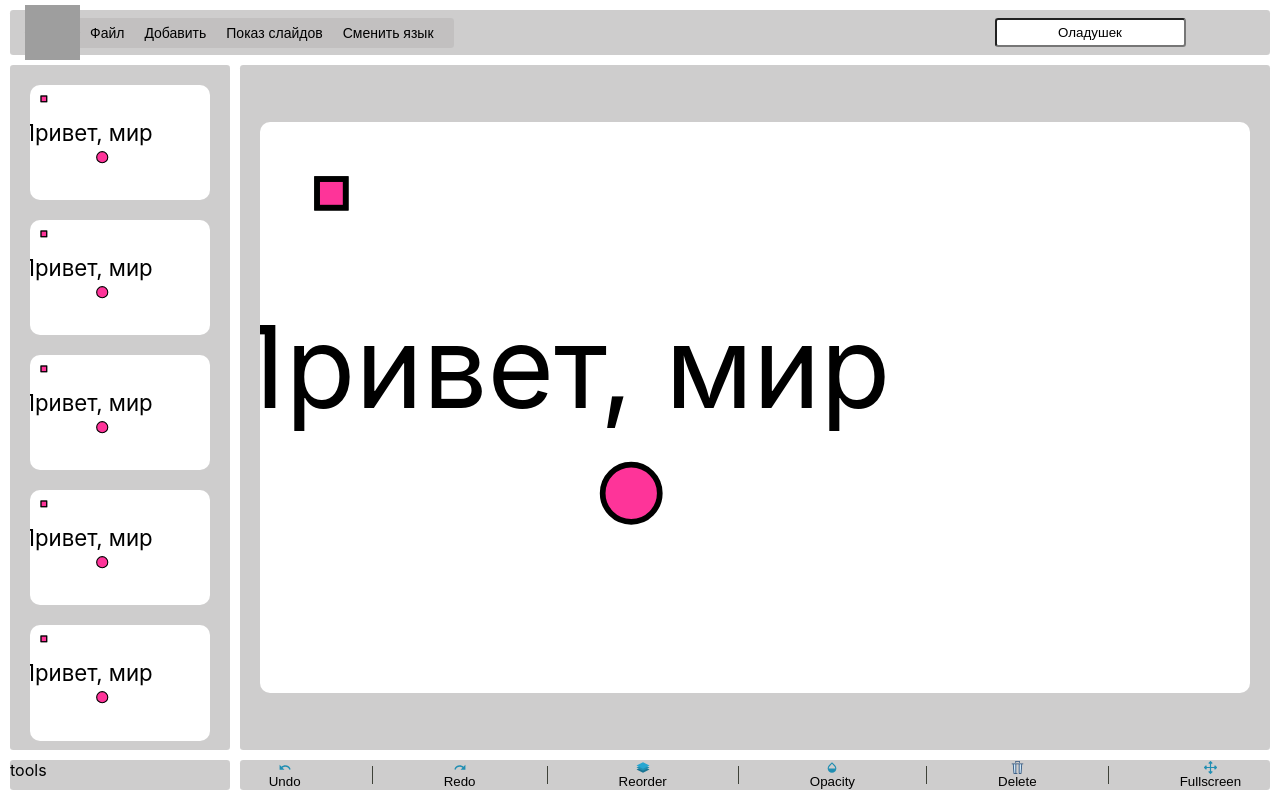
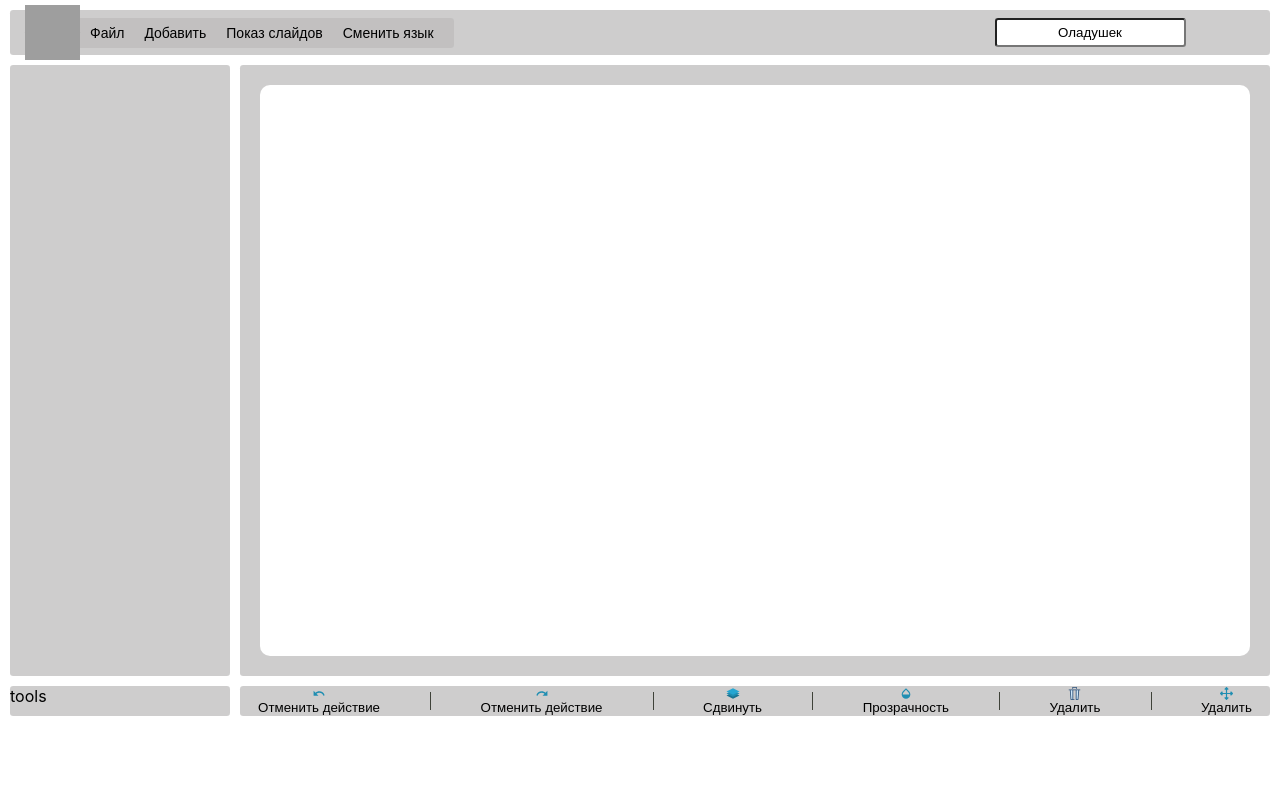
Before and after one commit to pklgn/project-os, a React (Create React App) app: page / in a window 1280 px wide. Built offline with nearby package versions, Linux system fonts and the light colour scheme; grey boxes are pictures that could not be loaded.

Commit message:
фича: смена локализации во всем проекте

```diff
--- a/src/App.tsx
+++ b/src/App.tsx
@@ -1,14 +1,25 @@
-import React from "react";
+import React, { useState, createContext } from "react";
 import "./App.css";
 import { PresentationEditor } from "./components/PresentationEditor/PresentationEditor";
-import { getL18nObject } from "./l18n/l18n";
+import { getL18nObject, l18nType } from "./l18n/l18n";
 
-const locale = getL18nObject('ru_RU');
-export const LocaleContext = React.createContext(locale);
+export type LocaleContextType = {
+  locale: l18nType,
+  changeLocale: React.Dispatch<React.SetStateAction<l18nType>> | undefined
+}
+
+const initialLocaleContext: LocaleContextType = {
+  locale: getL18nObject('ru_RU'),
+  changeLocale: undefined
+}
+
+export const LocaleContext = createContext(initialLocaleContext);
 
 function App() {
+  const [locale, changeLocale] = useState(getL18nObject('ru_RU'));
+
   return (
-    <LocaleContext.Provider value={locale}>
+    <LocaleContext.Provider value={{locale, changeLocale}}>
       <PresentationEditor />
     </LocaleContext.Provider>
   );
--- a/src/components/AppContent/SidePanel/SidePanel.tsx
+++ b/src/components/AppContent/SidePanel/SidePanel.tsx
@@ -1,20 +1,15 @@
-import React from 'react';
 import { SlideList } from "../SlideList/SlideList";
 import styles from "./SidePanel.module.css"
-import { mockSlide } from "../../../model/mock/mockSlide";
+
+import { useSelector } from 'react-redux';
+import { RootState } from '../../../redux/reducers/rootReducer';
 
 function SidePanel() {
+    const state = useSelector((state: RootState) => state.presentation);
+
     //TODO получать здесь список слайдов
     return <div className={styles['slide-list']}>
-        <SlideList slidesList={[
-            mockSlide,
-            mockSlide,
-            mockSlide,
-            mockSlide,
-            mockSlide,
-            mockSlide,
-            mockSlide,
-        ]}/>
+        <SlideList slidesList={state.presentation.slidesList}/>
     </div>
 }
 
--- a/src/components/AppContent/Slide/SlideComponent.tsx
+++ b/src/components/AppContent/Slide/SlideComponent.tsx
@@ -7,7 +7,7 @@ import {Slide} from "../../../model/types";
 import {getSlideElementType} from "../../../model/utils/tools";
 
 type SlideProps = {
-    slide: Slide,
+    slide: Slide | undefined,
 }
 
 export function SlideComponent(props: SlideProps) {
@@ -27,7 +27,8 @@ export function SlideComponent(props: SlideProps) {
         data-scale={scale}
     >
         {
-            props.slide.elementsList.map((element) => {
+            (props.slide !== undefined)
+            ? props.slide.elementsList.map((element) => {
                 switch (getSlideElementType(element.content)) {
                     case 'TEXT':
                         return <TextElementComponent element={element}/>
@@ -37,6 +38,7 @@ export function SlideComponent(props: SlideProps) {
                         return <PictureElementComponent element={element}/>
                 }
             })
+            : ''
         }
     </svg>
 }
--- a/src/components/AppContent/Slide/SlideWrapper.tsx
+++ b/src/components/AppContent/Slide/SlideWrapper.tsx
@@ -1,9 +1,13 @@
 import styles from "./Slide.module.css";
 import wrapperStyles from "./SlideWrapper.module.css"
+
 import { useResize } from "../../utils/useResize";
 import { useEffect, useRef } from "react";
 import { SlideComponent } from "./SlideComponent";
-import {mockSlide} from "../../../model/mock/mockSlide";
+
+import { useSelector } from "react-redux";
+import { RootState } from "../../../redux/reducers/rootReducer";
+import { Slide } from "../../../model/types";
 
 const SlideParams = {
     ASPECT_RATIO: 1.62,
@@ -11,7 +15,8 @@ const SlideParams = {
 }
 
 export function SlideWrapper() {
-    //TODO получать здесь через store данные для текущего отображаемого слайда
+    const state = useSelector((state: RootState) => state.presentation);
+
     const ref = useRef<HTMLDivElement>(null)
     const [width] = useResize(ref)
     const maxHeight = SlideParams.MAX_PAGE_HEIGHT_RATIO * window.innerHeight
@@ -27,12 +32,18 @@ export function SlideWrapper() {
         }
     }, [ref, width, maxHeight])
 
+    const currSlideId: string = state.selectedSlidesIds[0] ?? '-';
+    const currSlideIndex: number = state.presentation.slidesList.findIndex(slide => slide.id = currSlideId);
+    const currSlide: Slide | undefined = (currSlideId === '-')
+        ? undefined
+        : state.presentation.slidesList[currSlideIndex];
+
     return <div className={wrapperStyles.wrapper}>
             <div
             className={styles.slide}
             ref={ref}
         >
-            <SlideComponent slide={mockSlide}/>
+            <SlideComponent slide={currSlide}/>
         </div>
     </div>
 }
--- a/src/components/AppContent/SlideList/SlideList.tsx
+++ b/src/components/AppContent/SlideList/SlideList.tsx
@@ -17,7 +17,7 @@ export function SlideList(props: SlideListProps) {
     >
         {
             props.slidesList.map((slide) => {
-                return <SlideListItem item={slide} key={generateUUId()}/>
+                return <SlideListItem item={slide} key={slide.id}/>
             })
         }
     </ul>
--- a/src/components/AppFooter/ElementListTool/ElementListTool.tsx
+++ b/src/components/AppFooter/ElementListTool/ElementListTool.tsx
@@ -1,4 +1,8 @@
 import styles from "./ElementListTool.module.css";
+
+import { useContext } from "react";
+import { LocaleContext, LocaleContextType } from "../../../App";
+
 import { Button } from "../../common/Button/Button"
 import { Undo } from "../../common/icons/Undo/Undo";
 import { Redo } from "../../common/icons/Redo/Redo";
@@ -13,17 +17,19 @@ type ElementListToolProps = {
 }
 
 export function ElementListTool(props: ElementListToolProps): JSX.Element {
+    const localeContext: LocaleContextType = useContext(LocaleContext);
+
     return <div className={styles["element-tools"]}>
-        <Button text="Undo" state="disabled" contentType="icon" content={{hotkeyInfo: "", icon: <Undo />}} foo={() => undefined}/>
+        <Button text={localeContext.locale.localization.undo_word} state="disabled" contentType="icon" content={{hotkeyInfo: "", icon: <Undo />}} foo={() => undefined}/>
         <VerticalLine />
-        <Button text="Redo" state="disabled" contentType="icon" content={{hotkeyInfo: "", icon: <Redo />}} foo={() => undefined}/>
+        <Button text={localeContext.locale.localization.redo_word} state="disabled" contentType="icon" content={{hotkeyInfo: "", icon: <Redo />}} foo={() => undefined}/>
         <VerticalLine />
-        <Button  text="Reorder" state="disabled" contentType="icon" content={{hotkeyInfo: "", icon: <Reorder />}} foo={props.foo}/>
+        <Button  text={localeContext.locale.localization.reorder_word} state="disabled" contentType="icon" content={{hotkeyInfo: "", icon: <Reorder />}} foo={props.foo}/>
         <VerticalLine />
-        <Button text="Opacity" state="disabled" contentType="icon" content={{hotkeyInfo: "", icon: <Opacity />}} foo={() => undefined}/>
+        <Button text={localeContext.locale.localization.opacity_word} state="disabled" contentType="icon" content={{hotkeyInfo: "", icon: <Opacity />}} foo={() => undefined}/>
         <VerticalLine />
-        <Button text="Delete" state="disabled" contentType="icon" content={{hotkeyInfo: "", icon: <Delete />}} foo={() => undefined}/>
+        <Button text={localeContext.locale.localization.delete_word} state="disabled" contentType="icon" content={{hotkeyInfo: "", icon: <Delete />}} foo={() => undefined}/>
         <VerticalLine />
-        <Button text="Fullscreen" state="disabled" contentType="icon" content={{hotkeyInfo: "", icon: <Fullscreen />}} foo={() => undefined}/>
+        <Button text={localeContext.locale.localization.delete_word} state="disabled" contentType="icon" content={{hotkeyInfo: "", icon: <Fullscreen />}} foo={() => undefined}/>
     </div>;
 }
--- a/src/components/AppFooter/ReorderList Tool/ReorderListTool.tsx
+++ b/src/components/AppFooter/ReorderList Tool/ReorderListTool.tsx
@@ -1,4 +1,8 @@
 import styles from "./ReorderListTool.module.css";
+
+import { useContext } from "react";
+import { LocaleContext, LocaleContextType } from "../../../App";
+
 import { Button } from "../../common/Button/Button"
 import { VerticalLine } from "../../common/VerticalLine/VerticalLine";
 import { LayerBackward } from "../../common/icons/LayerBackward/LayerBackward";
@@ -11,13 +15,15 @@ type ReorderListToolProps = {
 }
 
 export function ReorderListTool(props: ReorderListToolProps): JSX.Element {
+    const localeContext: LocaleContextType = useContext(LocaleContext);
+
     return <div className={styles["reorder-tools"]}>
-        <Button text="Backward" state="disabled" contentType="icon" content={{hotkeyInfo: "", icon: <LayerBackward />}} foo={props.foo}/>
+        <Button text={localeContext.locale.localization.backward_word} state="disabled" contentType="icon" content={{hotkeyInfo: "", icon: <LayerBackward />}} foo={props.foo}/>
         <VerticalLine />
-        <Button text="Back" state="disabled" contentType="icon" content={{hotkeyInfo: "", icon: <LayerBackground />}} foo={props.foo}/>
+        <Button text={localeContext.locale.localization.back_word} state="disabled" contentType="icon" content={{hotkeyInfo: "", icon: <LayerBackground />}} foo={props.foo}/>
         <VerticalLine />
-        <Button text="Forward" state="disabled" contentType="icon" content={{hotkeyInfo: "", icon: <LayerForward />}} foo={props.foo}/>
+        <Button text={localeContext.locale.localization.forward_word} state="disabled" contentType="icon" content={{hotkeyInfo: "", icon: <LayerForward />}} foo={props.foo}/>
         <VerticalLine />
-        <Button text="Front" state="disabled" contentType="icon" content={{hotkeyInfo: "", icon: <LayerForeground />}} foo={props.foo}/>
+        <Button text={localeContext.locale.localization.front_word} state="disabled" contentType="icon" content={{hotkeyInfo: "", icon: <LayerForeground />}} foo={props.foo}/>
     </div>
 }
--- a/src/components/common/ToolBar/ToolBar.tsx
+++ b/src/components/common/ToolBar/ToolBar.tsx
@@ -11,13 +11,15 @@ export function ToolBar() {
         console.log('ok!');
     }
 
-    const [localeContext, setLocaleContext] = useState(useContext(LocaleContext));
+    const localeContext = useContext(LocaleContext);
 
     const toggleLocaleContext = () => {
-        if (localeContext.currLocale === 'en_EN') {
-            setLocaleContext(getL18nObject('ru_RU'));
-        } else if (localeContext.currLocale === 'ru_RU') {
-            setLocaleContext(getL18nObject('en_EN'));
+        if (localeContext.changeLocale !== undefined) {
+            if (localeContext.locale.currLocale === 'en_EN') {
+                localeContext.changeLocale(getL18nObject('ru_RU'));
+            } else if (localeContext.locale.currLocale === 'ru_RU') {
+                localeContext.changeLocale(getL18nObject('en_EN'));
+            }
         }
     }
 
@@ -25,92 +27,92 @@ export function ToolBar() {
         <div className={styles['top-bar']}>
             <div className={styles['top-bar__button-list']}>
                 <DropdownMenu
-                    summoningButtonText={localeContext.localization.file_word}
+                    summoningButtonText={localeContext.locale.localization.file_word}
                     summoningButtonType="text"
                     summoningButtonPlace="above"
                     bottomBorderAfterElement={[2, 4]}
                     elementsArray={[
                         <DropdownMenu
-                            summoningButtonText={localeContext.localization.create_word}
+                            summoningButtonText={localeContext.locale.localization.create_word}
                             summoningButtonType="textInSubMenu"
                             summoningButtonPlace="left"
                             bottomBorderAfterElement={undefined}
                             elementsArray={[
-                                <Button text={localeContext.localization.presentation_word} state='disabled' contentType='textInSubMenu' content={undefined} foo={func} />,
-                                <Button text={localeContext.localization.document_word} state='disabled' contentType='textInSubMenu' content={undefined} foo={func} />,
-                                <Button text={localeContext.localization.spreadsheet_word} state='disabled' contentType='textInSubMenu' content={undefined} foo={func} />
+                                <Button text={localeContext.locale.localization.presentation_word} state='disabled' contentType='textInSubMenu' content={undefined} foo={func} />,
+                                <Button text={localeContext.locale.localization.document_word} state='disabled' contentType='textInSubMenu' content={undefined} foo={func} />,
+                                <Button text={localeContext.locale.localization.spreadsheet_word} state='disabled' contentType='textInSubMenu' content={undefined} foo={func} />
                             ]}
                         />,
-                        <Button text={localeContext.localization.open_word} state='disabled' contentType='textInSubMenu' content={{ hotkeyInfo: "Ctrl+O", icon: <div></div> }} foo={func} />,
+                        <Button text={localeContext.locale.localization.open_word} state='disabled' contentType='textInSubMenu' content={{ hotkeyInfo: "Ctrl+O", icon: <div></div> }} foo={func} />,
                         <DropdownMenu
-                            summoningButtonText={localeContext.localization["create-copy"]}
+                            summoningButtonText={localeContext.locale.localization["create-copy"]}
                             summoningButtonType="textInSubMenu"
                             summoningButtonPlace="left"
                             bottomBorderAfterElement={undefined}
                             elementsArray={[
-                                <Button text={localeContext.localization["all-presentation"]} state='disabled' contentType='textInSubMenu' content={undefined} foo={func} />,
-                                <Button text={localeContext.localization["chosen-slides"]} state='disabled' contentType='textInSubMenu' content={undefined} foo={func} />
+                                <Button text={localeContext.locale.localization["all-presentation"]} state='disabled' contentType='textInSubMenu' content={undefined} foo={func} />,
+                                <Button text={localeContext.locale.localization["chosen-slides"]} state='disabled' contentType='textInSubMenu' content={undefined} foo={func} />
                             ]}
                         />,
                         <DropdownMenu
-                            summoningButtonText={localeContext.localization.email}
+                            summoningButtonText={localeContext.locale.localization.email}
                             summoningButtonType="textInSubMenu"
                             summoningButtonPlace="left"
                             bottomBorderAfterElement={undefined}
                             elementsArray={[
-                                <Button text={localeContext.localization["send-to-email"]} state='disabled' contentType='textInSubMenu' content={undefined} foo={func} />,
-                                <Button text={localeContext.localization["write-to-co-authors"]} state='disabled' contentType='textInSubMenu' content={undefined} foo={func} />
+                                <Button text={localeContext.locale.localization["send-to-email"]} state='disabled' contentType='textInSubMenu' content={undefined} foo={func} />,
+                                <Button text={localeContext.locale.localization["write-to-co-authors"]} state='disabled' contentType='textInSubMenu' content={undefined} foo={func} />
                             ]}
                         />,
                         <DropdownMenu
-                            summoningButtonText={localeContext.localization.download_word}
+                            summoningButtonText={localeContext.locale.localization.download_word}
                             summoningButtonType="textInSubMenu"
                             summoningButtonPlace="left"
                             bottomBorderAfterElement={undefined}
                             elementsArray={[
-                                <Button text={localeContext.localization["powerpoint-file-format"]} state='disabled' contentType='textInSubMenu' content={undefined} foo={func} />,
-                                <Button text={localeContext.localization["pdf-file-format"]} state='disabled' contentType='textInSubMenu' content={undefined} foo={func} />,
-                                <Button text={localeContext.localization["regular-text-format"]} state='disabled' contentType='textInSubMenu' content={undefined} foo={func} />
+                                <Button text={localeContext.locale.localization["powerpoint-file-format"]} state='disabled' contentType='textInSubMenu' content={undefined} foo={func} />,
+                                <Button text={localeContext.locale.localization["pdf-file-format"]} state='disabled' contentType='textInSubMenu' content={undefined} foo={func} />,
+                                <Button text={localeContext.locale.localization["regular-text-format"]} state='disabled' contentType='textInSubMenu' content={undefined} foo={func} />
                             ]}
                         />,
-                        <Button text={localeContext.localization.rename_word} state='disabled' contentType='textInSubMenu' content={undefined} foo={func} />,
-                        <Button text={localeContext.localization.relocate_word} state='disabled' contentType='textInSubMenu' content={undefined} foo={func} />,
-                        <Button text={localeContext.localization.delete_word} state='disabled' contentType='textInSubMenu' content={undefined} foo={func} />
+                        <Button text={localeContext.locale.localization.rename_word} state='disabled' contentType='textInSubMenu' content={undefined} foo={func} />,
+                        <Button text={localeContext.locale.localization.relocate_word} state='disabled' contentType='textInSubMenu' content={undefined} foo={func} />,
+                        <Button text={localeContext.locale.localization.delete_word} state='disabled' contentType='textInSubMenu' content={undefined} foo={func} />
                     ]}
                 />
                 <DropdownMenu
-                    summoningButtonText={localeContext.localization.add_word}
+                    summoningButtonText={localeContext.locale.localization.add_word}
                     summoningButtonType="text"
                     summoningButtonPlace="above"
                     bottomBorderAfterElement={undefined}
                     elementsArray={[
                         <DropdownMenu
-                            summoningButtonText={localeContext.localization.image_word}
+                            summoningButtonText={localeContext.locale.localization.image_word}
                             summoningButtonType="textInSubMenu"
                             summoningButtonPlace="left"
                             bottomBorderAfterElement={undefined}
                             elementsArray={[
-                                <Button text={localeContext.localization["upload-from-computer"]} state='disabled' contentType='textInSubMenu' content={undefined} foo={func} />,
-                                <Button text={localeContext.localization["add-from-google-drive"]} state='disabled' contentType='textInSubMenu' content={undefined} foo={func} />,
-                                <Button text={localeContext.localization["put-url"]} state='disabled' contentType='textInSubMenu' content={undefined} foo={func} />
+                                <Button text={localeContext.locale.localization["upload-from-computer"]} state='disabled' contentType='textInSubMenu' content={undefined} foo={func} />,
+                                <Button text={localeContext.locale.localization["add-from-google-drive"]} state='disabled' contentType='textInSubMenu' content={undefined} foo={func} />,
+                                <Button text={localeContext.locale.localization["put-url"]} state='disabled' contentType='textInSubMenu' content={undefined} foo={func} />
                             ]}
                         />,
-                        <Button text={localeContext.localization.text_word} state='disabled' contentType='textInSubMenu' content={undefined} foo={func} />,
+                        <Button text={localeContext.locale.localization.text_word} state='disabled' contentType='textInSubMenu' content={undefined} foo={func} />,
                         <DropdownMenu
-                            summoningButtonText={localeContext.localization.figures_word}
+                            summoningButtonText={localeContext.locale.localization.figures_word}
                             summoningButtonType="textInSubMenu"
                             summoningButtonPlace="left"
                             bottomBorderAfterElement={undefined}
                             elementsArray={[
-                                <Button text={localeContext.localization.circle_word} state='disabled' contentType='textInSubMenu' content={undefined} foo={func} />,
-                                <Button text={localeContext.localization.triangle_word} state='disabled' contentType='textInSubMenu' content={undefined} foo={func} />,
-                                <Button text={localeContext.localization["square-figure_word"]} state='disabled' contentType='textInSubMenu' content={undefined} foo={func} />
+                                <Button text={localeContext.locale.localization.circle_word} state='disabled' contentType='textInSubMenu' content={undefined} foo={func} />,
+                                <Button text={localeContext.locale.localization.triangle_word} state='disabled' contentType='textInSubMenu' content={undefined} foo={func} />,
+                                <Button text={localeContext.locale.localization["square-figure_word"]} state='disabled' contentType='textInSubMenu' content={undefined} foo={func} />
                             ]}
                         />
                     ]}
                 />
-                <Button text={localeContext.localization["slide-show"]} state='default' contentType='text' content={undefined} foo={func} />
-                <Button text={localeContext.localization["change-locale"]} state='default' contentType='text' content={undefined} foo={toggleLocaleContext} />
+                <Button text={localeContext.locale.localization["slide-show"]} state='default' contentType='text' content={undefined} foo={func} />
+                <Button text={localeContext.locale.localization["change-locale"]} state='default' contentType='text' content={undefined} foo={toggleLocaleContext} />
             </div>
         </div>
     );
--- a/src/l18n/l18n.tsx
+++ b/src/l18n/l18n.tsx
@@ -3,8 +3,14 @@ import en_EN from './localizations/en_EN.json';
 
 type l18nLocale = 'ru_RU' | 'en_EN'
 
-export function getL18nObject(key: l18nLocale) {
-    const localizationFile = (key === 'ru_RU')
+export type l18nType = {
+    localization: typeof ru_RU | typeof en_EN,
+    currLocale: l18nLocale
+}
+
+export function getL18nObject(key: l18nLocale): l18nType {
+
+    const localizationFile: typeof ru_RU | typeof en_EN = (key === 'ru_RU')
         ? ru_RU
         : en_EN;
 
--- a/src/l18n/localizations/en_EN.json
+++ b/src/l18n/localizations/en_EN.json
@@ -1,10 +1,15 @@
 {
+    "USE_EVERYWHERE_BLOCK": "",
+
+    "delete_word": "Delete",
+
+    "USE_EVERYWHERE_BLOCK_END": "",
+
     "INFO_TOPBAR_MENU_BLOCK": "",
 
     "add_word": "Add",
     "circle_word": "Circle",
     "create_word": "Create",
-    "delete_word": "Delete",
     "document_word": "Document",
     "download_word": "Download",
     "figures_word": "Figures",
@@ -34,5 +39,19 @@
     "upload-from-computer": "Upload from device",
     "write-to-co-authors": "Write to co-authors",
 
-    "INFO_TOPBAR_MENU_BLOCK_END": ""
+    "INFO_TOPBAR_MENU_BLOCK_END": "",
+
+    "SLIDE_TOOL_BAR_BLOCK": "",
+
+    "backward_word": "Backward",
+    "back_word": "Back",
+    "forward_word": "Forward",
+    "front_word": "Front",
+    "fullscreen_word": "Fullscreen",
+    "opacity_word": "Opacity",
+    "redo_word": "Redo",
+    "reorder_word": "Reorder",
+    "undo_word": "Undo",
+
+    "SLIDE_TOOL_BAR_BLOCK_END": ""
 }
--- a/src/l18n/localizations/ru_RU.json
+++ b/src/l18n/localizations/ru_RU.json
@@ -1,10 +1,15 @@
 {
+    "USE_EVERYWHERE_BLOCK": "",
+
+    "delete_word": "Удалить",
+
+    "USE_EVERYWHERE_BLOCK_END": "",
+
     "INFO_TOPBAR_MENU_BLOCK": "",
 
     "add_word": "Добавить",
     "circle_word": "Круг",
     "create_word": "Создать",
-    "delete_word": "Удалить",
     "document_word": "Документ",
     "download_word": "Скачать",
     "figures_word": "Фигуры",
@@ -34,5 +39,19 @@
     "upload-from-computer": "Загрузить с компьютера",
     "write-to-co-authors": "Написать соавторам",
 
-    "INFO_TOPBAR_MENU_BLOCK_END": ""
+    "INFO_TOPBAR_MENU_BLOCK_END": "",
+
+    "SLIDE_TOOL_BAR_BLOCK": "",
+
+    "backward_word": "На задний план",
+    "back_word": "Переместить назад",
+    "forward_word": "На передний план",
+    "front_word": "Переместить вперёд",
+    "fullscreen_word": "Полный экран",
+    "opacity_word": "Прозрачность",
+    "redo_word": "Отменить действие",
+    "reorder_word": "Сдвинуть",
+    "undo_word": "Отменить действие",
+
+    "SLIDE_TOOL_BAR_BLOCK_END": ""
 }
```
Also changed, not shown: src/redux/constants.tsx (deleted).
